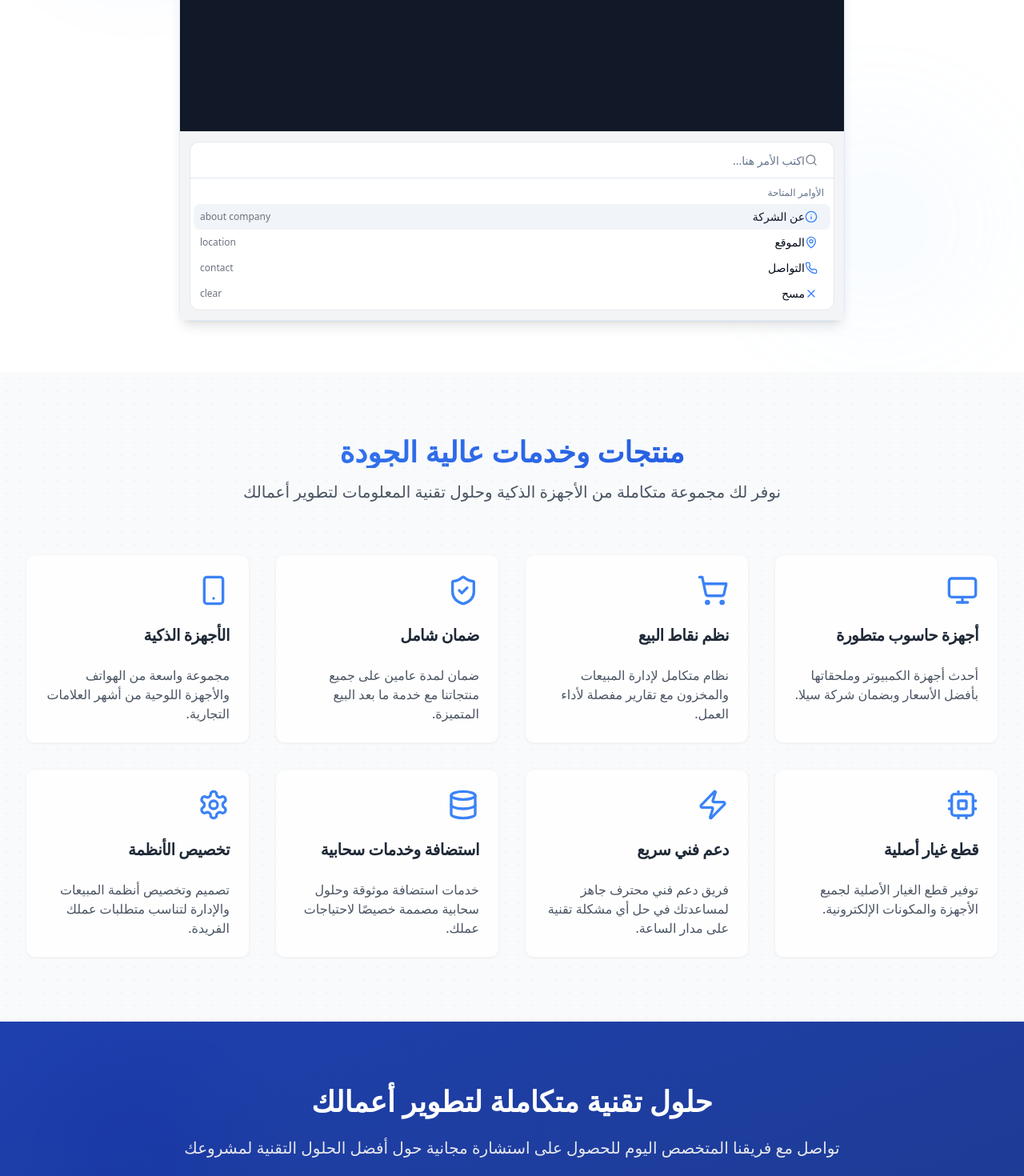
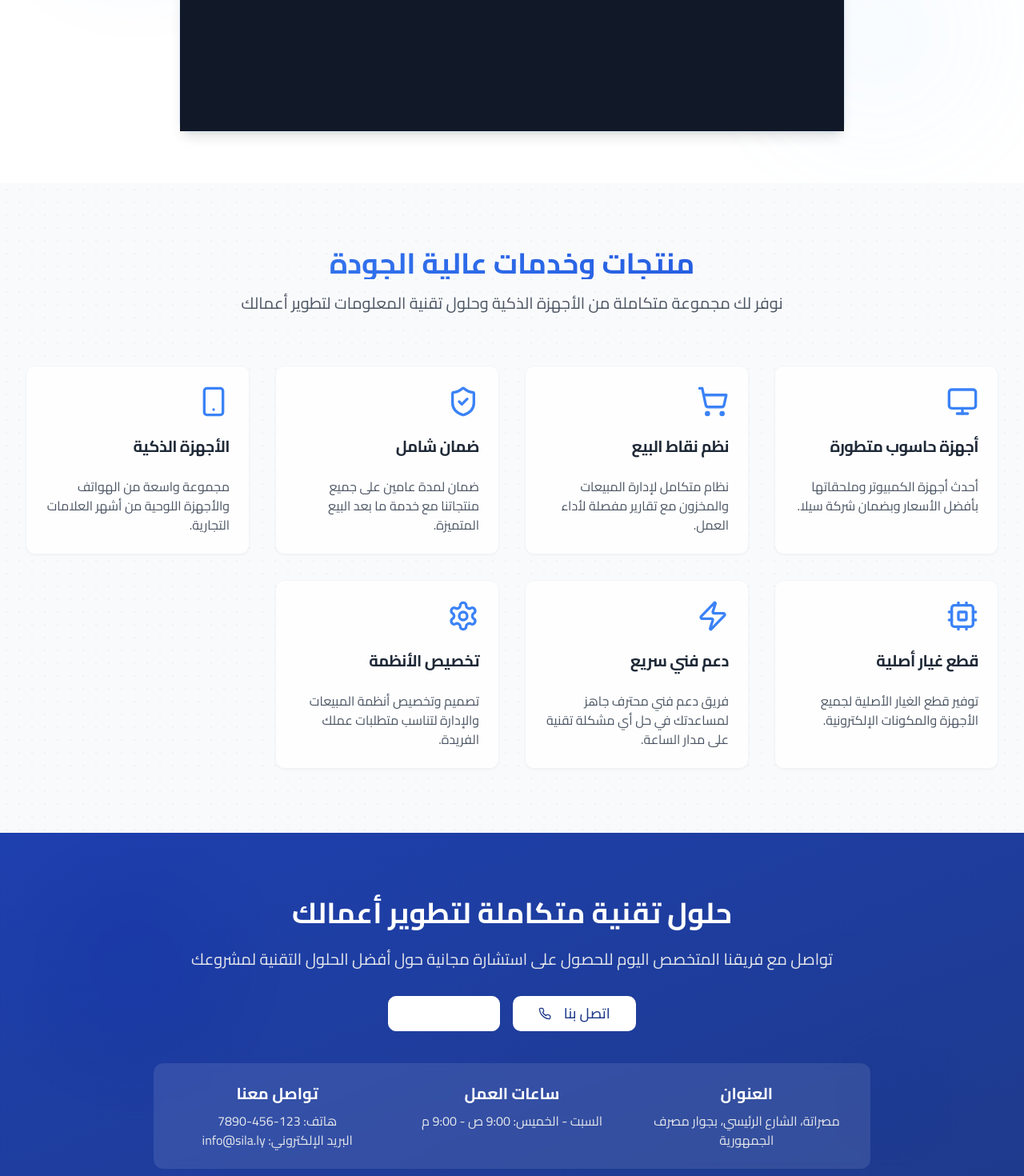
Before and after one commit to Hadani0mar/saas-landing-termitux-page, a React (Vite) app: page / in a window 1280 px wide. Shown: the part 860-2330 px from the top of the page at 80% size. Built offline with nearby package versions, Linux system fonts and the light colour scheme.

Commit message:
Refactor: Terminal and features updates
- Remove cloud services from features.
- Add help command to terminal.
- Fix console errors.
- Add Google font.

```diff
--- a/index.html
+++ b/index.html
@@ -1,26 +1,18 @@
-<!DOCTYPE html>
-<html lang="en">
+
+<!doctype html>
+<html lang="ar" dir="rtl">
   <head>
     <meta charset="UTF-8" />
+    <link rel="icon" type="image/svg+xml" href="/favicon.ico" />
     <meta name="viewport" content="width=device-width, initial-scale=1.0" />
-    <title>saas-landing-termitux-page</title>
-    <meta name="description" content="Lovable Generated Project" />
-    <meta name="author" content="Lovable" />
-
-    <meta property="og:title" content="saas-landing-termitux-page" />
-    <meta property="og:description" content="Lovable Generated Project" />
-    <meta property="og:type" content="website" />
-    <meta property="og:image" content="https://lovable.dev/opengraph-image-p98pqg.png" />
-
-    <meta name="twitter:card" content="summary_large_image" />
-    <meta name="twitter:site" content="@lovable_dev" />
-    <meta name="twitter:image" content="https://lovable.dev/opengraph-image-p98pqg.png" />
+    <title>سيلا - أجهزة كمبيوتر وحلول تقنية متكاملة</title>
+    <meta name="description" content="شركة سيلا لبيع أجهزة الكمبيوتر والأجهزة الذكية ومنظومات نقاط البيع في مصراتة، ليبيا." />
+    <link rel="preconnect" href="https://fonts.googleapis.com">
+    <link rel="preconnect" href="https://fonts.gstatic.com" crossorigin>
+    <link href="https://fonts.googleapis.com/css2?family=Cairo:wght@300;400;500;600;700;800&display=swap" rel="stylesheet">
   </head>
-
   <body>
     <div id="root"></div>
-    <!-- IMPORTANT: DO NOT REMOVE THIS SCRIPT TAG OR THIS VERY COMMENT! -->
-    <script src="https://cdn.gpteng.co/gptengineer.js" type="module"></script>
     <script type="module" src="/src/main.tsx"></script>
   </body>
 </html>
--- a/src/components/CTASection.tsx
+++ b/src/components/CTASection.tsx
@@ -13,18 +13,18 @@ const CTASection = () => {
 
       <div className="max-w-7xl mx-auto px-4 sm:px-6 lg:px-8 relative z-10">
         <div className="max-w-4xl mx-auto text-center">
-          <h2 className="text-3xl sm:text-4xl font-bold mb-6">
+          <h2 className="text-3xl sm:text-4xl font-bold mb-6 font-cairo">
             حلول تقنية متكاملة لتطوير أعمالك
           </h2>
-          <p className="text-xl mb-8 text-gray-200">
+          <p className="text-xl mb-8 text-gray-200 font-cairo">
             تواصل مع فريقنا المتخصص اليوم للحصول على استشارة مجانية حول أفضل الحلول التقنية لمشروعك
           </p>
           <div className="flex flex-col sm:flex-row gap-4 justify-center mb-10">
-            <Button size="lg" className="bg-white text-blue-900 hover:bg-gray-100 text-lg px-8 group">
+            <Button size="lg" className="bg-white text-blue-900 hover:bg-gray-100 text-lg px-8 group font-cairo">
               اتصل بنا
               <Phone className="mr-2 group-hover:animate-bounce" size={20} />
             </Button>
-            <Button size="lg" variant="outline" className="text-white border-white hover:bg-white/10 text-lg px-8 group">
+            <Button size="lg" variant="outline" className="text-white border-white hover:bg-white/10 text-lg px-8 group font-cairo">
               راسلنا
               <Mail className="mr-2 group-hover:animate-bounce" size={20} />
             </Button>
@@ -33,17 +33,17 @@ const CTASection = () => {
           <div className="bg-white/10 backdrop-blur-sm p-6 rounded-xl">
             <div className="grid grid-cols-1 md:grid-cols-2 lg:grid-cols-3 gap-8">
               <div className="text-center">
-                <h3 className="font-bold text-xl mb-2">العنوان</h3>
-                <p className="text-gray-200">مصراتة، الشارع الرئيسي، بجوار مصرف الجمهورية</p>
+                <h3 className="font-bold text-xl mb-2 font-cairo">العنوان</h3>
+                <p className="text-gray-200 font-cairo">مصراتة، الشارع الرئيسي، بجوار مصرف الجمهورية</p>
               </div>
               <div className="text-center">
-                <h3 className="font-bold text-xl mb-2">ساعات العمل</h3>
-                <p className="text-gray-200">السبت - الخميس: 9:00 ص - 9:00 م</p>
+                <h3 className="font-bold text-xl mb-2 font-cairo">ساعات العمل</h3>
+                <p className="text-gray-200 font-cairo">السبت - الخميس: 9:00 ص - 9:00 م</p>
               </div>
               <div className="text-center">
-                <h3 className="font-bold text-xl mb-2">تواصل معنا</h3>
-                <p className="text-gray-200">هاتف: 123-456-7890</p>
-                <p className="text-gray-200">البريد الإلكتروني: info@sila.ly</p>
+                <h3 className="font-bold text-xl mb-2 font-cairo">تواصل معنا</h3>
+                <p className="text-gray-200 font-cairo">هاتف: 123-456-7890</p>
+                <p className="text-gray-200 font-cairo">البريد الإلكتروني: info@sila.ly</p>
               </div>
             </div>
           </div>
--- a/src/components/FeaturesSection.tsx
+++ b/src/components/FeaturesSection.tsx
@@ -1,6 +1,6 @@
 
 import React from "react";
-import { Monitor, ShieldCheck, Zap, ShoppingCart, Settings, Smartphone, Cpu, Database } from "lucide-react";
+import { Monitor, ShieldCheck, Zap, ShoppingCart, Settings, Smartphone, Cpu } from "lucide-react";
 import { Card, CardContent, CardDescription, CardHeader, CardTitle } from "@/components/ui/card";
 
 const features = [
@@ -35,11 +35,6 @@ const features = [
     description: "فريق دعم فني محترف جاهز لمساعدتك في حل أي مشكلة تقنية على مدار الساعة.",
   },
   {
-    icon: <Database className="h-10 w-10 text-blue-500 dark:text-blue-400" />,
-    title: "استضافة وخدمات سحابية",
-    description: "خدمات استضافة موثوقة وحلول سحابية مصممة خصيصًا لاحتياجات عملك.",
-  },
-  {
     icon: <Settings className="h-10 w-10 text-blue-500 dark:text-blue-400" />,
     title: "تخصيص الأنظمة",
     description: "تصميم وتخصيص أنظمة المبيعات والإدارة لتناسب متطلبات عملك الفريدة.",
@@ -51,10 +46,10 @@ const FeaturesSection = () => {
     <section id="features" className="py-20 bg-gray-50 dark:bg-gray-800 pattern-dots" dir="rtl">
       <div className="max-w-7xl mx-auto px-4 sm:px-6 lg:px-8">
         <div className="text-center mb-16">
-          <h2 className="text-3xl sm:text-4xl font-bold mb-4 bg-clip-text text-transparent bg-gradient-to-r from-blue-500 to-blue-700 dark:from-blue-400 dark:to-blue-600">
+          <h2 className="text-3xl sm:text-4xl font-bold mb-4 font-cairo bg-clip-text text-transparent bg-gradient-to-r from-blue-500 to-blue-700 dark:from-blue-400 dark:to-blue-600">
             منتجات وخدمات عالية الجودة
           </h2>
-          <p className="text-xl text-gray-600 dark:text-gray-300 max-w-3xl mx-auto">
+          <p className="text-xl text-gray-600 dark:text-gray-300 max-w-3xl mx-auto font-cairo">
             نوفر لك مجموعة متكاملة من الأجهزة الذكية وحلول تقنية المعلومات لتطوير أعمالك
           </p>
         </div>
@@ -64,10 +59,10 @@ const FeaturesSection = () => {
             <Card key={index} className="card-hover border-gray-100 dark:border-gray-700 bg-white/80 dark:bg-gray-900/80 backdrop-blur-sm">
               <CardHeader>
                 <div className="mb-4">{feature.icon}</div>
-                <CardTitle className="text-xl font-bold text-gray-800 dark:text-gray-100">{feature.title}</CardTitle>
+                <CardTitle className="text-xl font-bold text-gray-800 dark:text-gray-100 font-cairo">{feature.title}</CardTitle>
               </CardHeader>
               <CardContent>
-                <CardDescription className="text-gray-600 dark:text-gray-400 text-base">
+                <CardDescription className="text-gray-600 dark:text-gray-400 text-base font-cairo">
                   {feature.description}
                 </CardDescription>
               </CardContent>
--- a/src/components/Terminal.tsx
+++ b/src/components/Terminal.tsx
@@ -1,10 +1,9 @@
 
 import React, { useState, useRef, useEffect } from "react";
-import { Command, CommandInput, CommandList, CommandEmpty, CommandGroup, CommandItem } from "@/components/ui/command";
 import { Card, CardContent, CardHeader, CardTitle } from "@/components/ui/card";
-import { Terminal as TerminalIcon, Info, MapPin, Phone, X, ArrowRight } from "lucide-react";
+import { Terminal as TerminalIcon, Info, MapPin, Phone, X, HelpCircle } from "lucide-react";
 
-type CommandType = "about" | "location" | "contact" | "";
+type CommandType = "about" | "location" | "contact" | "help" | "";
 
 const Terminal = () => {
   const [command, setCommand] = useState<CommandType>("");
@@ -30,11 +29,13 @@ const Terminal = () => {
       processedCmd = "location";
     } else if (cmd.includes("اتصال") || cmd.includes("تواصل") || cmd.includes("contact")) {
       processedCmd = "contact";
+    } else if (cmd.includes("مساعدة") || cmd.includes("تعليمات") || cmd.includes("help")) {
+      processedCmd = "help";
     } else if (cmd.includes("مسح") || cmd.includes("clear")) {
       setCommandHistory([]);
       return;
     } else {
-      setCommandHistory([...commandHistory, `$ ${cmd}`, "الأمر غير معروف. جرب: about company, location, contact, clear"]);
+      setCommandHistory([...commandHistory, `$ ${cmd}`, "الأمر غير معروف. اكتب help للمساعدة"]);
       return;
     }
 
@@ -50,6 +51,8 @@ const Terminal = () => {
         return "العنوان: مصراتة، الشارع الرئيسي، بجوار مصرف الجمهورية";
       case "contact":
         return "هاتف: 123-456-7890\nالبريد الإلكتروني: info@sila.ly\nساعات العمل: السبت - الخميس: 9:00 ص - 9:00 م";
+      case "help":
+        return "الأوامر المتاحة:\n- about: معلومات عن الشركة\n- location: موقع الشركة\n- contact: معلومات الاتصال\n- help: عرض قائمة الأوامر\n- clear: مسح الشاشة";
       default:
         return "";
     }
@@ -63,11 +66,11 @@ const Terminal = () => {
 
       <div className="max-w-4xl mx-auto px-4 sm:px-6 lg:px-8">
         <div className="text-center mb-10">
-          <h2 className="text-3xl sm:text-4xl font-bold mb-4 bg-clip-text text-transparent bg-gradient-to-r from-blue-500 to-blue-700 dark:from-blue-400 dark:to-blue-600">
+          <h2 className="text-3xl sm:text-4xl font-bold mb-4 font-cairo bg-clip-text text-transparent bg-gradient-to-r from-blue-500 to-blue-700 dark:from-blue-400 dark:to-blue-600">
             جرب الترمينال التفاعلي
           </h2>
-          <p className="text-xl text-gray-600 dark:text-gray-300">
-            اكتب أحد الأوامر التالية: about company, location, contact, clear
+          <p className="text-xl text-gray-600 dark:text-gray-300 font-cairo">
+            اكتب help للحصول على قائمة الأوامر المتاحة
           </p>
         </div>
 
@@ -88,7 +91,7 @@ const Terminal = () => {
               ref={terminalRef}
             >
               <div className="pb-2 text-blue-400">
-                مرحبًا بكم في ترمينال سيلا! اكتب أحد الأوامر: about company, location, contact, clear
+                مرحبًا بكم في ترمينال سيلا! اكتب help للحصول على قائمة الأوامر المتاحة.
               </div>
               {commandHistory.map((line, i) => (
                 <div
@@ -116,60 +119,6 @@ const Terminal = () => {
                 />
               </div>
             </div>
-            <div className="bg-gray-100 dark:bg-gray-800 p-3 border-t border-gray-200 dark:border-gray-700">
-              <Command className="rounded-lg border border-gray-200 dark:border-gray-700">
-                <CommandInput
-                  placeholder="اكتب الأمر هنا..."
-                  value={input}
-                  onValueChange={setInput}
-                />
-                <CommandList>
-                  <CommandEmpty>لا توجد نتائج</CommandEmpty>
-                  <CommandGroup heading="الأوامر المتاحة">
-                    <CommandItem
-                      onSelect={() => handleCommand("about company")}
-                      className="flex items-center justify-between"
-                    >
-                      <div className="flex items-center">
-                        <Info className="mr-2 h-4 w-4 text-blue-500" />
-                        <span>عن الشركة</span>
-                      </div>
-                      <span className="text-xs text-gray-500">about company</span>
-                    </CommandItem>
-                    <CommandItem
-                      onSelect={() => handleCommand("location")}
-                      className="flex items-center justify-between"
-                    >
-                      <div className="flex items-center">
-                        <MapPin className="mr-2 h-4 w-4 text-blue-500" />
-                        <span>الموقع</span>
-                      </div>
-                      <span className="text-xs text-gray-500">location</span>
-                    </CommandItem>
-                    <CommandItem
-                      onSelect={() => handleCommand("contact")}
-                      className="flex items-center justify-between"
-                    >
-                      <div className="flex items-center">
-                        <Phone className="mr-2 h-4 w-4 text-blue-500" />
-                        <span>التواصل</span>
-                      </div>
-                      <span className="text-xs text-gray-500">contact</span>
-                    </CommandItem>
-                    <CommandItem
-                      onSelect={() => handleCommand("clear")}
-                      className="flex items-center justify-between"
-                    >
-                      <div className="flex items-center">
-                        <X className="mr-2 h-4 w-4 text-blue-500" />
-                        <span>مسح</span>
-                      </div>
-                      <span className="text-xs text-gray-500">clear</span>
-                    </CommandItem>
-                  </CommandGroup>
-                </CommandList>
-              </Command>
-            </div>
           </CardContent>
         </Card>
       </div>
--- a/src/pages/Index.tsx
+++ b/src/pages/Index.tsx
@@ -1,5 +1,5 @@
 
-import React, { useEffect } from "react";
+import React from "react";
 import Navbar from "@/components/Navbar";
 import HeroSection from "@/components/HeroSection";
 import FeaturesSection from "@/components/FeaturesSection";
@@ -9,7 +9,7 @@ import Terminal from "@/components/Terminal";
 import { toast } from "@/hooks/use-toast";
 
 const Index = () => {
-  useEffect(() => {
+  React.useEffect(() => {
     // Welcome toast when the page loads
     toast({
       title: "مرحبًا بك في سيلا",
@@ -18,7 +18,7 @@ const Index = () => {
   }, []);
 
   return (
-    <div className="min-h-screen bg-white dark:bg-gray-900">
+    <div className="min-h-screen bg-white dark:bg-gray-900 font-cairo">
       <Navbar />
       <main>
         <HeroSection />
--- a/tailwind.config.ts
+++ b/tailwind.config.ts
@@ -19,6 +19,9 @@ export default {
 			}
 		},
 		extend: {
+			fontFamily: {
+				'cairo': ['Cairo', 'sans-serif'],
+			},
 			colors: {
 				border: 'hsl(var(--border))',
 				input: 'hsl(var(--input))',
```
